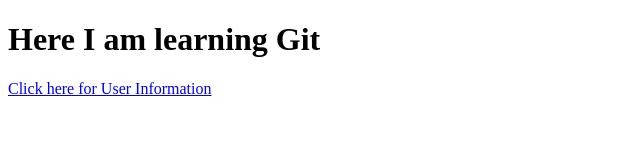
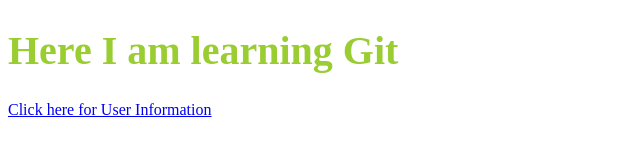
Before and after one commit to Sandeepbay/Learning-Git, a plain HTML site: page index.html in a window 1280 px wide. Shown: the whole page, without its empty margins (0-640 px from the left). Drawn offline with Linux system fonts and the light colour scheme.

Commit message:
Added Styling

```diff
--- a/index.html
+++ b/index.html
@@ -3,6 +3,12 @@
     <head>
         <title>Learning Git</title>
     </head>
+    <style>
+        h1 {
+            color: yellowgreen;
+            font-size: 40px;
+        }
+    </style>
     <body>
         <h1>Here I am learning Git</h1>
         <a href="user.html">Click here for User Information</a>
```
